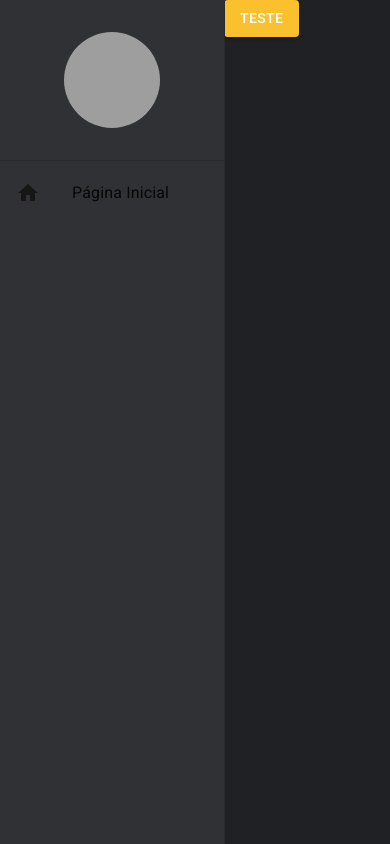
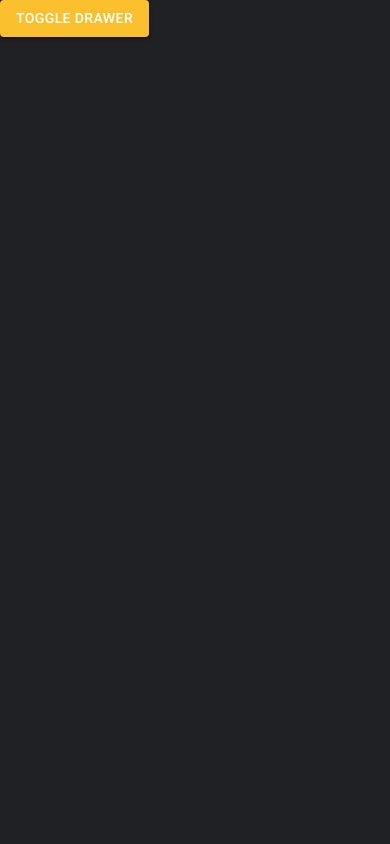
Before and after one commit to jeanwisotscki/dashboard, a React (Vite) app: page / in a window 390 px wide. Built offline with nearby package versions, Linux system fonts and the light colour scheme; grey boxes are pictures that could not be loaded.

Commit message:
reponsividade do sidebar

```diff
--- a/src/App.tsx
+++ b/src/App.tsx
@@ -1,16 +1,19 @@
 import { BrowserRouter } from "react-router-dom";
 import { AppRoutes } from "./routes";
 import { Sidebar } from "./shared/components/Sidebar";
-import { AppThemeProvider } from "./shared/contexts";
+import { DrawerProvider } from "./shared/contexts/DrawerContext";
+import { AppThemeProvider } from "./shared/contexts/ThemeContext";
 
 export const App = () => {
   return (
     <AppThemeProvider>
-      <BrowserRouter>
-        <Sidebar>
-          <AppRoutes />
-        </Sidebar>
-      </BrowserRouter>
+      <DrawerProvider>
+        <BrowserRouter>
+          <Sidebar>
+            <AppRoutes />
+          </Sidebar>
+        </BrowserRouter>
+      </DrawerProvider>
     </AppThemeProvider>
   );
 };
--- a/src/routes/index.tsx
+++ b/src/routes/index.tsx
@@ -1,17 +1,21 @@
 import { Button } from "@mui/material";
 import { Routes, Route, Navigate } from "react-router-dom";
-import { useAppThemeContext } from "../shared/contexts";
+import { useDrawerContext } from "../shared/contexts/DrawerContext";
 
 export const AppRoutes = () => {
-  const { toggleTheme } = useAppThemeContext();
+  const { toggleDrawerOpen } = useDrawerContext();
 
   return (
     <Routes>
       <Route
         path="/"
         element={
-          <Button onClick={toggleTheme} variant="contained" color="primary">
-            teste
+          <Button
+            onClick={toggleDrawerOpen}
+            variant="contained"
+            color="primary"
+          >
+            toggle drawer
           </Button>
         }
       />
--- a/src/shared/components/Sidebar/index.tsx
+++ b/src/shared/components/Sidebar/index.tsx
@@ -7,9 +7,11 @@
   ListItemButton,
   ListItemIcon,
   ListItemText,
+  useMediaQuery,
   useTheme,
 } from "@mui/material";
 import { Box } from "@mui/system";
+import { useDrawerContext } from "../../contexts/DrawerContext";
 
 interface ISidebarProps {
   children: React.ReactNode;
@@ -17,10 +19,16 @@
 
 export const Sidebar: React.FC<ISidebarProps> = ({ children }) => {
   const theme = useTheme();
+  const smDown = useMediaQuery(theme.breakpoints.down("sm"));
+  const { isDrawerOpen, toggleDrawerOpen } = useDrawerContext();
 
   return (
     <>
-      <Drawer variant="permanent">
+      <Drawer
+        open={isDrawerOpen}
+        onClose={toggleDrawerOpen}
+        variant={smDown ? "temporary" : "permanent"}
+      >
         <Box
           width={theme.spacing(28)}
           height="100%"
@@ -53,7 +61,7 @@
           </Box>
         </Box>
       </Drawer>
-      <Box height="100vh" marginLeft={theme.spacing(28)}>
+      <Box height="100vh" marginLeft={smDown ? 0 : theme.spacing(28)}>
         {children}
       </Box>
     </>
--- /dev/null
+++ b/src/shared/contexts/DrawerContext.tsx
@@ -0,0 +1,32 @@
+import React from "react";
+
+interface IDrawerContextData {
+  isDrawerOpen: boolean;
+  toggleDrawerOpen: () => void;
+}
+
+interface IDrawerProviderProps {
+  children: React.ReactNode;
+}
+
+const DrawerContext = React.createContext({} as IDrawerContextData);
+
+export const useDrawerContext = () => {
+  return React.useContext(DrawerContext);
+};
+
+export const DrawerProvider: React.FC<IDrawerProviderProps> = ({
+  children,
+}) => {
+  const [isDrawerOpen, setIsDrawerOpen] = React.useState(false);
+
+  const toggleDrawerOpen = React.useCallback(() => {
+    setIsDrawerOpen((oldDrawerOpen) => !oldDrawerOpen);
+  }, []);
+
+  return (
+    <DrawerContext.Provider value={{ isDrawerOpen, toggleDrawerOpen }}>
+      {children}
+    </DrawerContext.Provider>
+  );
+};
--- a/src/shared/contexts/index.ts
+++ /dev/null
@@ -1 +0,0 @@
-export * from "./ThemeContext";
```
